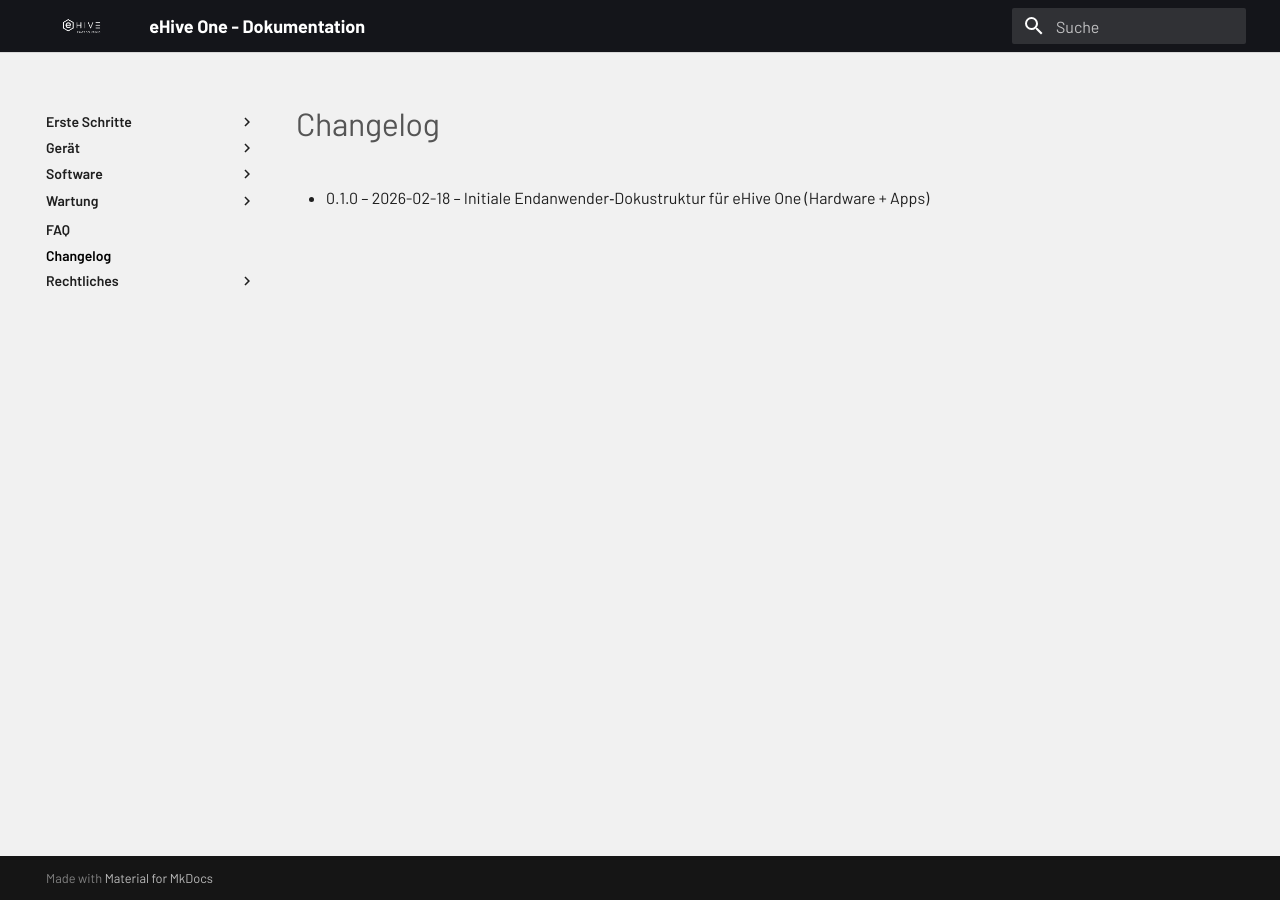
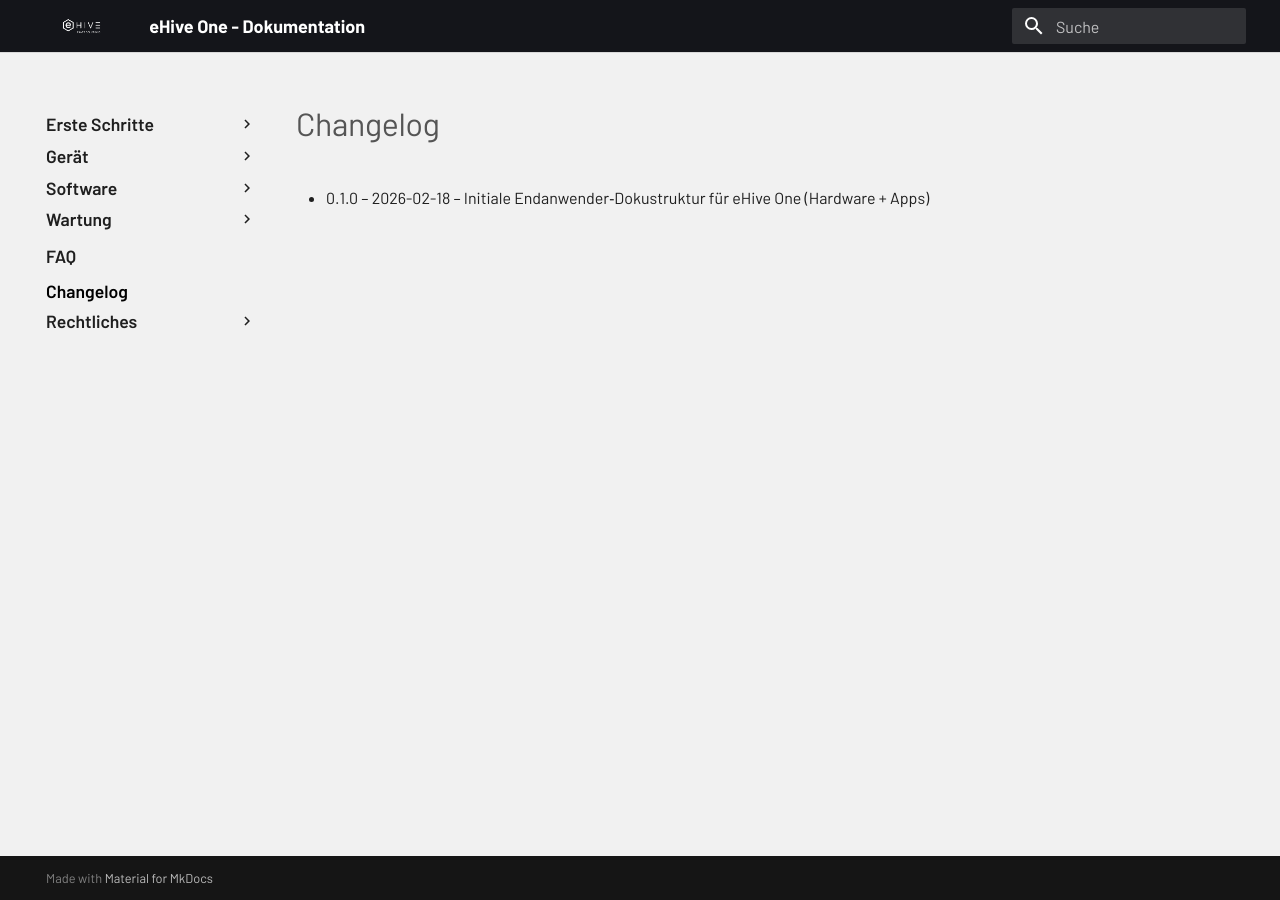
Before and after one commit to ehive-dev/doc, an MkDocs documentation site: the page built from docs/changelog.md, in a window 1280 px wide. Built offline with MkDocs 1.6.1 and Material for MkDocs 9.7.7, drawn with Linux system fonts in a browser that asks for light colours.

Commit message:
Enforce sidebar font-size hierarchy for primary vs sub menu

```diff
--- a/docs/assets/stylesheets/extra.css
+++ b/docs/assets/stylesheets/extra.css
@@ -87,6 +87,21 @@ textarea {
 .md-sidebar--primary .md-nav--primary > .md-nav__list > .md-nav__item > label.md-nav__link {
   font-family: "Barlow", "Segoe UI", sans-serif;
   font-weight: 600;
+  font-size: 0.88rem;
+  line-height: 1.35;
+}
+
+.md-sidebar--primary .md-nav--primary > .md-nav__list > .md-nav__item > nav.md-nav .md-nav__link,
+.md-sidebar--primary .md-nav--primary > .md-nav__list > .md-nav__item > nav.md-nav label.md-nav__link {
+  font-size: 0.76rem;
+  line-height: 1.35;
+  font-weight: 500;
+}
+
+.md-sidebar--primary .md-nav--primary > .md-nav__list > .md-nav__item > nav.md-nav .md-nav__link--active,
+.md-sidebar--primary .md-nav--primary > .md-nav__list > .md-nav__item > nav.md-nav label.md-nav__link--active {
+  font-size: 0.76rem;
+  font-weight: 600;
 }
 
 .md-sidebar--primary .md-nav__link--active {
```
